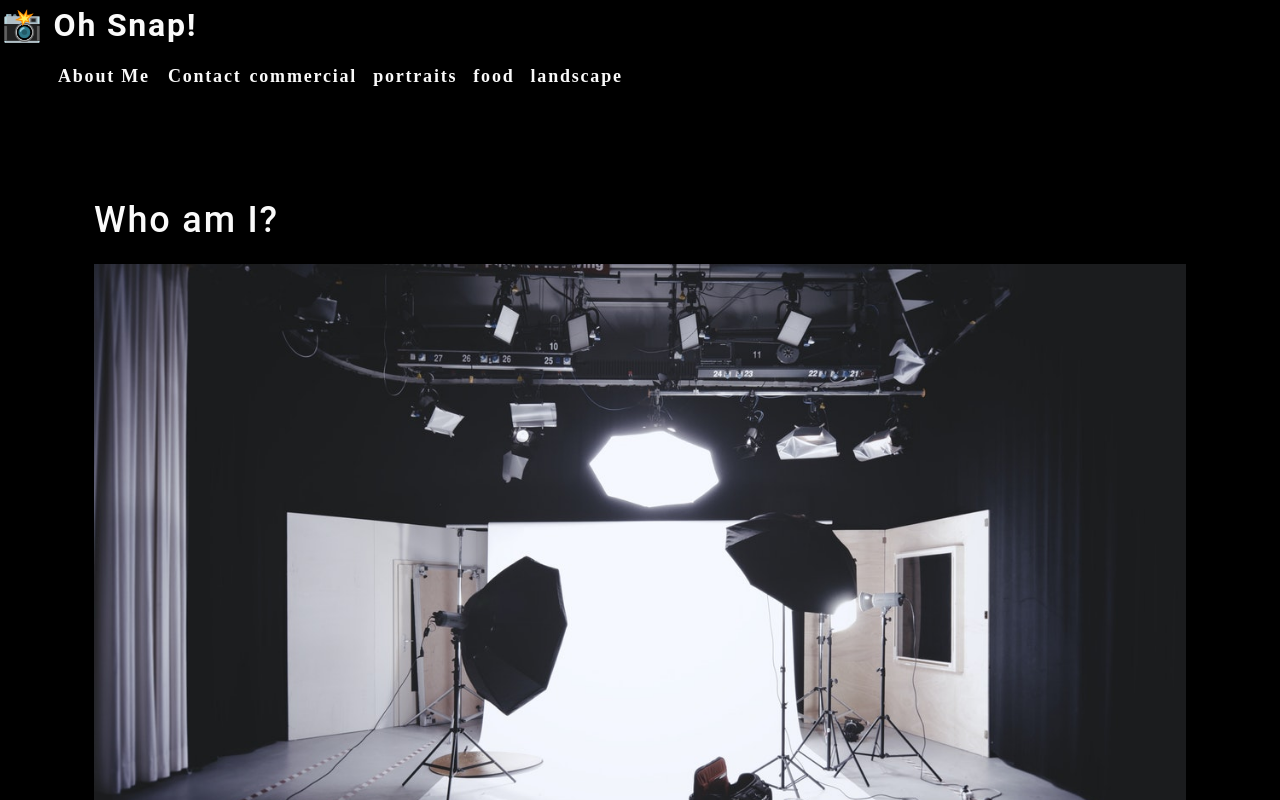
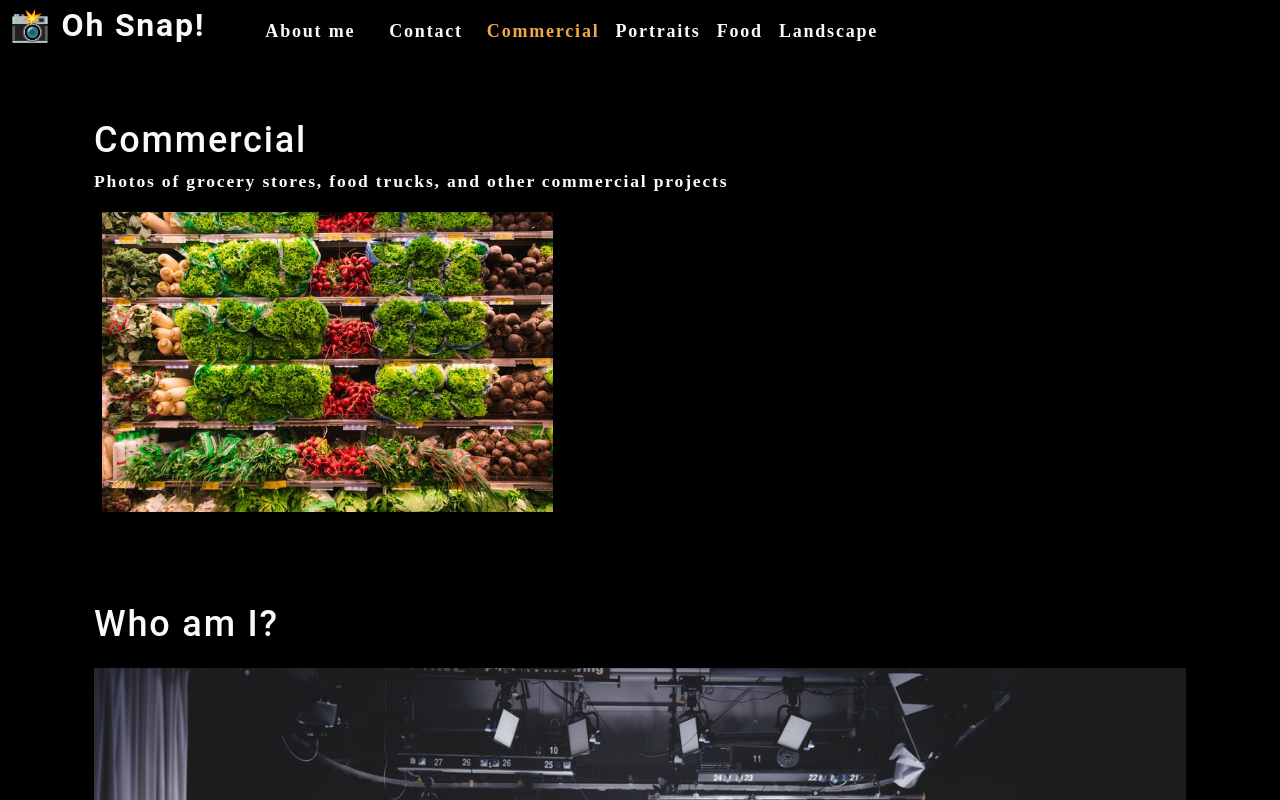
Before and after one commit to KrispyWing/photo-port, a React (Create React App) app: page / in a window 1280 px wide. Shown: the top 800 px of the page. Built offline with nearby package versions, Linux system fonts and the light colour scheme.

Commit message:
set up initial structure for galleries

```diff
--- a/src/App.js
+++ b/src/App.js
@@ -1,14 +1,34 @@
-import React from 'react';
+import React, { useState } from 'react';
 import './App.css';
 import About from './components/About';
 import Nav from './components/Nav';
+import Gallery from './components/Gallery';
 
 function App() {
+  const [categories] = useState([
+    {
+      name: 'commercial',
+      description: 'Photos of grocery stores, food trucks, and other commercial projects',
+    },
+    { name: 'portraits', description: 'Portraits of people in my life' },
+    { name: 'food', description: 'Delicious delicacies' },
+    { name: 'landscape', description: 'Fields, farmhouses, waterfalls, and the beauty of nature' },
+  ]);
+
+  const [currentCategory, setCurrentCategory] = useState(categories[0]);
+
   return (
     <div>
-      <Nav></Nav>
+      <Nav
+        categories={categories}
+        setCurrentCategory={setCurrentCategory}
+        currentCategory={currentCategory}>
+        </Nav>
      <main>
-       <About></About>
+       <div>
+        <Gallery></Gallery>
+        <About></About>
+       </div>
      </main>
     </div>
   );
--- /dev/null
+++ b/src/components/Gallery/index.js
@@ -0,0 +1,24 @@
+import React from 'react';
+import { capitalizeFirstLetter } from '../../utils/helpers';
+import photo from '../../assets/small/commercial/0.jpg';
+
+function Gallery() {
+  const currentCategory = {
+    name: "commercial",
+    description: "Photos of grocery stores, food trucks, and other commercial projects"
+  };
+  return (
+    <section>
+      <h1>{capitalizeFirstLetter(currentCategory.name)}</h1>
+      <p>{capitalizeFirstLetter(currentCategory.description)}</p>
+      <div className="flex-row">
+        <img
+          src={photo}
+          alt="Commercial Example"
+          className="img-thumbnail mx-1"
+        />
+      </div>
+    </section>
+  );
+}
+export default Gallery;
--- a/src/components/Nav/index.js
+++ b/src/components/Nav/index.js
@@ -1,26 +1,20 @@
-import React from 'react';
+import React, { useEffect } from 'react';
+import { capitalizeFirstLetter } from '../../utils/helpers';
 
-function Nav() {
-  const categories = [
-    {
-      name: "commercial",
-      description:
-        "Photos of grocery stores, food trucks, and other commercial projects",
-    },
-    { name: "portraits", description: "Portraits of people in my life" },
-    { name: "food", description: "Delicious delicacies" },
-    {
-      name: "landscape",
-      description: "Fields, farmhouses, waterfalls, and the beauty of nature",
-    },
-  ];
+function Nav(props) {
 
-  function categorySelected(name) {
-    console.log(`${name} clicked`)
-  }
+  const {
+    categories = [],
+    setCurrentCategory,
+    currentCategory,
+  } = props;
+
+  useEffect(() => {
+    document.title = capitalizeFirstLetter(currentCategory.name);
+  }, [currentCategory]);
 
   return (
-    <header>
+    <header className="flex-row px-1">
       <h2>
         <a data-testid="link" href="/">
           <span role="img" aria-label="camera"> 📸</span> Oh Snap!
@@ -30,16 +24,25 @@
         <ul className="flex-row">
           <li className="mx-2">
             <a data-testid="about" href="#about">
-              About Me
+              About me
             </a>
           </li>
-          <li>
+          <li className="mx-2">
             <span>Contact</span>
           </li>
           {categories.map((category) => (
-            <li className="mx-1" key={category.name}>
-              <span onClick={() => categorySelected(category.name)} >
-                {category.name}
+            <li
+              className={`mx-1 ${
+                currentCategory.name === category.name && 'navActive'
+                }`}
+              key={category.name}
+            >
+              <span
+                onClick={() => {
+                  setCurrentCategory(category)
+                }}
+              >
+                {capitalizeFirstLetter(category.name)}
               </span>
             </li>
           ))}
@@ -47,6 +50,7 @@
       </nav>
     </header>
   );
+
 }
 
 export default Nav;
```
